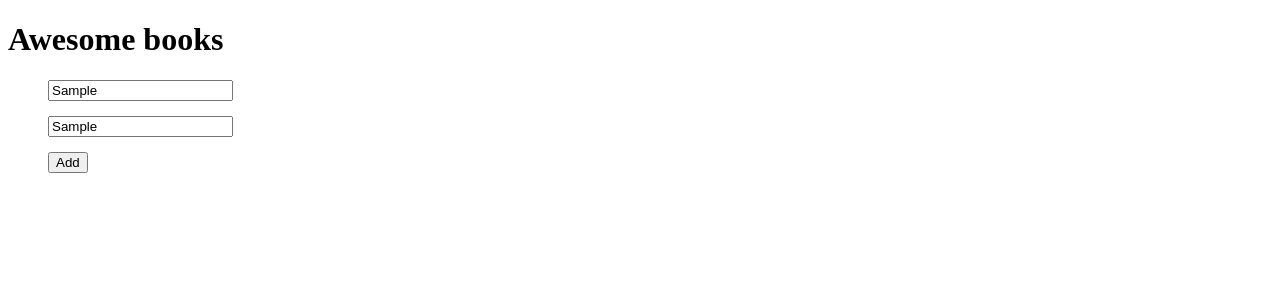
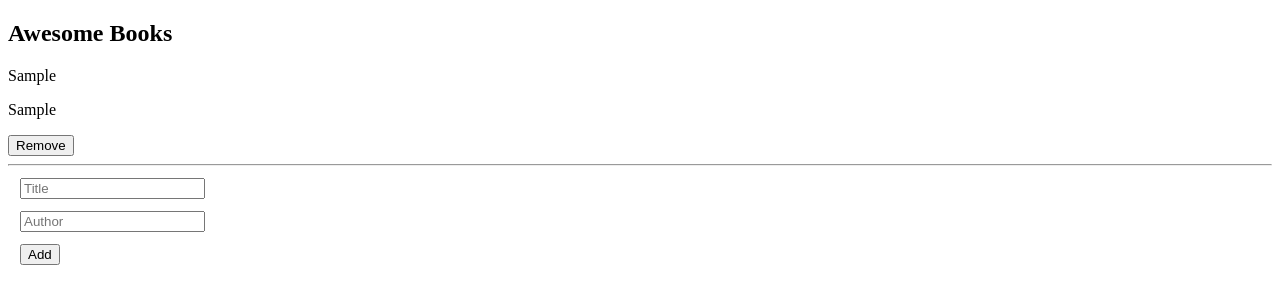
Before and after one commit to Jeddaa/microverse-books-task, a website: page index.html in a window 1280 px wide. Both pictures are taken after typing "Sample", "Sample" into the empty fields and a click on the button "Add". Drawn offline with Linux system fonts and the light colour scheme.

Commit message:
changing the js file

```diff
--- a/index.css
+++ b/index.css
@@ -1,8 +1,3 @@
-ul > li {
-  list-style: none;
-  margin-bottom: 15px;
+.form > div {
+  margin: 12px;
 }
-
-p {
-  margin: 0;
-}
--- a/index.html
+++ b/index.html
@@ -8,14 +8,20 @@
     <title>Document</title>
   </head>
   <body>
-    <h1>Awesome books</h1>
-    <div id="container"></div>
-    <form action="">
-      <ul>
-        <li><input id="title" type="text" placeholder="Title" /></li>
-        <li><input id="author" type="text" placeholder="Author" /></li>
-        <li><button id="addBtn" type="button">Add</button></li>
-      </ul>
+    <section id="books">
+      <h1>Awesome Books</h1>
+      <div class="books-list"></div>
+    </section>
+    <form class="form" action="#">
+      <div>
+        <input class="input-title" type="text" placeholder="Title" />
+      </div>
+      <div>
+        <input class="input-author" type="text" placeholder="Author" />
+      </div>
+      <div>
+        <button type="submit">Add</button>
+      </div>
     </form>
     <script src="./index.js"></script>
   </body>
--- a/index.js
+++ b/index.js
@@ -1,55 +1,72 @@
-const booksList = document.getElementById('books-list');
-const form = document.getElementById('form');
+const inputTitle = document.querySelector('.input-title');
+const inputAuthor = document.querySelector('.input-author');
+const form = document.querySelector('.form');
+
+const bookList = document.querySelector('.books-list');
 
 let books = [];
 
-function saveBooks() {
-  localStorage.setItem('books', JSON.stringify(books));
+const reterevedBooks = localStorage.getItem('books');
+
+function renderBooks() {
+  let finalHtml = '';
+
+  books.forEach((book) => {
+    const htmlToInsert = `
+      <div>
+        <p>${book.title}</p>
+        <p>${book.author}</p>
+        <button id="remove-${book.id}"> Remove </button>
+      </div>
+      <hr>
+    `;
+    finalHtml += htmlToInsert;
+  });
+  bookList.innerHTML = finalHtml;
 }
 
-function getAndSetBooks() {
-  const storedBooks = localStorage.getItem('books');
-  if (storedBooks) {
-    books = JSON.parse(storedBooks);
-  }
-  return [];
-}
+function setRemoveEventListeners() {
+  books.forEach((book) => {
+    const removeBtn = document.getElementById(`remove-${book.id}`);
+    removeBtn.addEventListener('click', () => {
+      books = books.filter((element) => element.id !== book.id);
 
-function renderBooks() {
-  booksList.innerHTML = '';
-  books.forEach((book) => {
-    booksList.innerHTML += `
-          <li class="book-item">
-              <h3> ${book.title} </h3>
-              <p> ${book.author} </p>
-              <button class="remove-btn" onclick="remove(${book.id})"> Remove </button>
-              <hr />
-          </li>
-          `;
+      localStorage.setItem('books', JSON.stringify(books));
+      renderBooks();
+      setRemoveEventListeners();
+    });
   });
 }
 
-form.onsubmit = (e) => {
-  e.preventDefault();
-  const title = document.getElementById('title').value;
-  const author = document.getElementById('author').value;
-  const newBook = {
-    id: books.length + 1,
-    title: title || 'No title',
-    author: author || 'No author',
-  };
-  books.push(newBook);
-  saveBooks();
+if (reterevedBooks) {
+  books.push(...JSON.parse(reterevedBooks));
   renderBooks();
-  form.reset();
-};
-
-// eslint-disable-next-line no-unused-vars
-function remove(id) {
-  books = books.filter((book) => book.id !== id);
-  saveBooks();
-  renderBooks();
+  setRemoveEventListeners();
 }
 
-getAndSetBooks();
-renderBooks();
+form.addEventListener('submit', (e) => {
+  e.preventDefault();
+  if (inputTitle.value.length !== 0 && inputAuthor.value.length !== 0) {
+    if (books.length !== 0) {
+      books.push({
+        title: inputTitle.value,
+        author: inputAuthor.value,
+        id: books[books.length - 1].id + 1,
+      });
+      inputTitle.value = '';
+      inputAuthor.value = '';
+    } else {
+      books.push({
+        title: inputTitle.value,
+        author: inputAuthor.value,
+        id: 1,
+      });
+      inputTitle.value = '';
+      inputAuthor.value = '';
+    }
+
+    localStorage.setItem('books', JSON.stringify(books));
+    renderBooks();
+    setRemoveEventListeners();
+  }
+});
```
